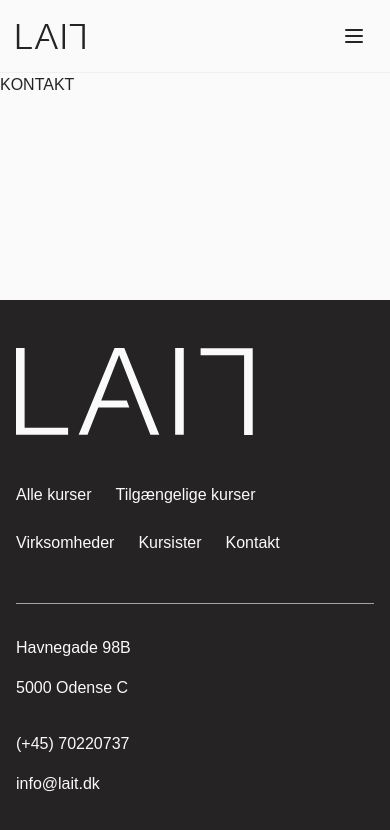
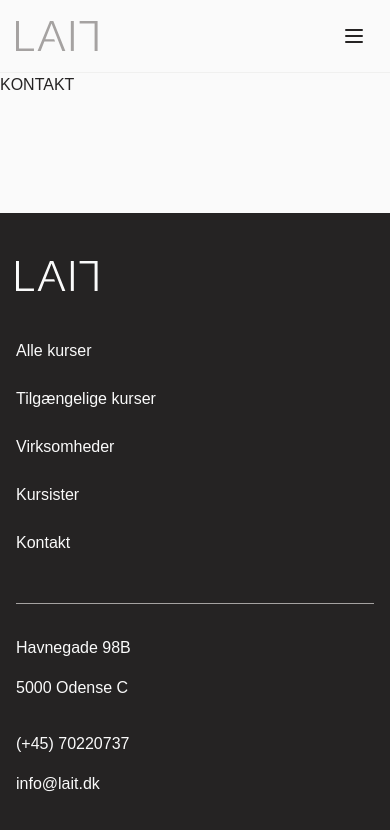
Before and after one commit to Maiichsen/BA_LAIT, a Vue app: page /contact in a window 390 px wide. Shown: the top 830 px of the page. Built offline with nearby package versions, Linux system fonts and the light colour scheme; no server answers; the HTML template or start-up script is replaced by a standard one; a web font is replaced by a local one.

Commit message:
Footer Stuff and logo coomponent

```diff
--- /dev/null
+++ b/src/assets/icons/FooterLogo.vue
@@ -0,0 +1,14 @@
+<script setup lang="ts">
+defineProps<{
+	class?: string;
+}>();
+</script>
+
+<template>
+<svg xmlns="http://www.w3.org/2000/svg" width="204" height="75" viewBox="0 0 204 75" fill="none">
+  <path fill-rule="evenodd" clip-rule="evenodd" d="M0 0L0 74.8507L44.9054 74.8507L44.9054 68.8213L7.4287 68.8213L7.4287 0L0 0Z" fill="#FAFAFA"/>
+  <path fill-rule="evenodd" clip-rule="evenodd" d="M137.155 74.8507H144.584L144.584 0L137.155 0L137.155 74.8507Z" fill="#FAFAFA"/>
+  <path fill-rule="evenodd" clip-rule="evenodd" d="M159.094 0.125732V6.15609L196.57 6.15609L196.57 74.9765H204L204 0.125732L159.094 0.125732Z" fill="#FAFAFA"/>
+  <path fill-rule="evenodd" clip-rule="evenodd" d="M84.9112 0L53.9941 74.8507H61.6415L70.9267 51.3554L97.6869 51.3554L95.471 45.3259H73.4402L88.8438 6.03036L115.827 74.8507H123.476L93.3236 0L84.9112 0Z" fill="#FAFAFA"/>
+</svg>
+</template>
--- a/src/assets/icons/LaitLogo.vue
+++ b/src/assets/icons/LaitLogo.vue
@@ -1,14 +1,24 @@
 <script setup lang="ts">
-defineProps<{
-	class?: string;
-}>();
+defineProps({
+	fillClass: {
+		type: String,
+		default: 'fill-tutara-400',
+	},
+	height:{
+		type: Number,
+		default: 30,
+	},
+	width: {
+		type: Number,
+	},
+});
 </script>
 
 <template>
-  <svg xmlns="http://www.w3.org/2000/svg" width="237" height="87" viewBox="0 0 237 87" fill="none">
-    <path fill-rule="evenodd" clip-rule="evenodd" d="M0 0L0 86.8541L52.1066 86.8541V79.8577L8.61999 79.8577L8.61999 0L0 0Z" fill="#FAFAFA"/>
-    <path fill-rule="evenodd" clip-rule="evenodd" d="M159.15 86.8541H167.77L167.77 0L159.15 0L159.15 86.8541Z" fill="#FAFAFA"/>
-    <path fill-rule="evenodd" clip-rule="evenodd" d="M184.606 0.145996V7.1434L228.093 7.1434L228.093 87.0001H236.714L236.714 0.145996L184.606 0.145996Z" fill="#FAFAFA"/>
-    <path fill-rule="evenodd" clip-rule="evenodd" d="M98.5274 0L62.6523 86.8541H71.5261L82.3003 59.5909L113.352 59.5909L110.781 52.5946L85.2168 52.5946L103.091 6.99741L134.401 86.8541H143.276L108.289 0L98.5274 0Z" fill="#FAFAFA"/>
-  </svg>
+	<svg xmlns="http://www.w3.org/2000/svg" :width="width" :height="height" viewBox="0 0 82 30" fill="none">
+		<path fill-rule="evenodd" clip-rule="evenodd" d="M0 0L0 29.9496L17.9568 29.9496V27.5371L2.9706 27.5371L2.9706 0L0 0Z" :class="fillClass"/>
+		<path fill-rule="evenodd" clip-rule="evenodd" d="M54.8457 29.9496H57.8163L57.8163 0L54.8457 0L54.8457 29.9496Z" :class="fillClass"/>
+		<path fill-rule="evenodd" clip-rule="evenodd" d="M63.6191 0.050293V2.46319L78.6054 2.46319V29.9999H81.5764V0.050293L63.6191 0.050293Z" :class="fillClass"/>
+		<path fill-rule="evenodd" clip-rule="evenodd" d="M33.954 0L21.5908 29.9496H24.6489L28.3618 20.5485L39.0628 20.5485L38.1766 18.136H29.3669L35.5266 2.41289L46.3168 29.9496H49.3752L37.3179 0L33.954 0Z" :class="fillClass"/>
+	</svg>
 </template>
--- a/src/components/footer/TheFooter.vue
+++ b/src/components/footer/TheFooter.vue
@@ -29,12 +29,12 @@ const contactInfo = {
 			<div class="container-row">
 				<!-- Logo -->
 				<div class="col-span-full mb-12 lg:mb-[100px]">
-					<LaitLogo class="h-12 lg:h-16 w-auto text-tutara-50" />
+					<LaitLogo fillClass="fill-tutara-50"/>
 				</div>
 
 				<!-- Navigation Links -->
 				<nav class="col-span-full mb-12 lg:mb-16" aria-label="Footer navigation">
-					<ul class="flex flex-wrap gap-6 lg:gap-8 text-base lg:text-lg">
+					<ul class="flex flex-col lg:flex-row gap-6 lg:gap-8 text-base lg:text-lg">
 						<li v-for="link in navigationLinks" :key="link.url">
 							<a :href="link.url" class="hover:text-tutara-300 transition-colors duration-200">
 								{{ link.name }}
@@ -47,7 +47,7 @@ const contactInfo = {
 				<div class="col-span-full border-t border-tutara-400 mb-8 lg:mb-16"></div>
 
 				<!-- Contact Info -->
-				<div class="flex gap-8 lg:gap-6 lg:flex-row flex-col flex-wrap lg:items-center col-span-full">
+				<div class="flex gap-8 lg:gap-6 lg:flex-row flex-col lg:items-center col-span-full">
           <div class="flex flex-col max-lg:gap-4">
             <p>{{ contactInfo.address }}</p>
             <p>{{ contactInfo.zipCity }}</p>
--- a/src/components/header/TheHeader.vue
+++ b/src/components/header/TheHeader.vue
@@ -1,6 +1,7 @@
 <script setup lang="ts">
 import { ref, onMounted, onUnmounted } from 'vue';
 import BaseButton from '@/components/atoms/BaseButton.vue';
+import LaitLogo from '@/assets/icons/LaitLogo.vue';
 
 const isProfileOpen = ref(false);
 const isMobileMenuOpen = ref(false);
@@ -26,9 +27,15 @@ onUnmounted(() => {
 		<div class="container">
 			<div class="container-row items-center">
 				<!-- Logo -->
-				<router-link to="/all_courses" class="col col-span-2 lg:col-span-3">
+				 <RouterLink to="/all_courses" class="col-span-2 lg:col-span-3">
+						<LaitLogo/>
+				 </RouterLink>
+
+				<!-- <router-link to="/all_courses" class="col col-span-2 lg:col-span-3">
 					<img class="w-[70px] h-[25px] lg:w-20 lg:h-[27px]" src="/logo.svg" alt="Lait logo" width="80" height="30" />
-				</router-link>
+				</router-link> -->
+
+
 
 				<!-- Desktop Navigation -->
 				<nav class="hidden lg:block col-span-9">
```
